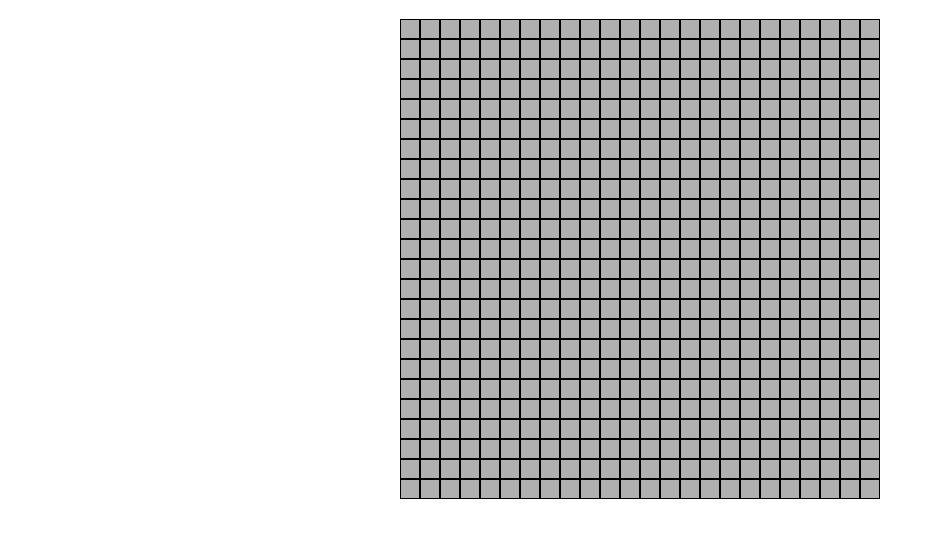
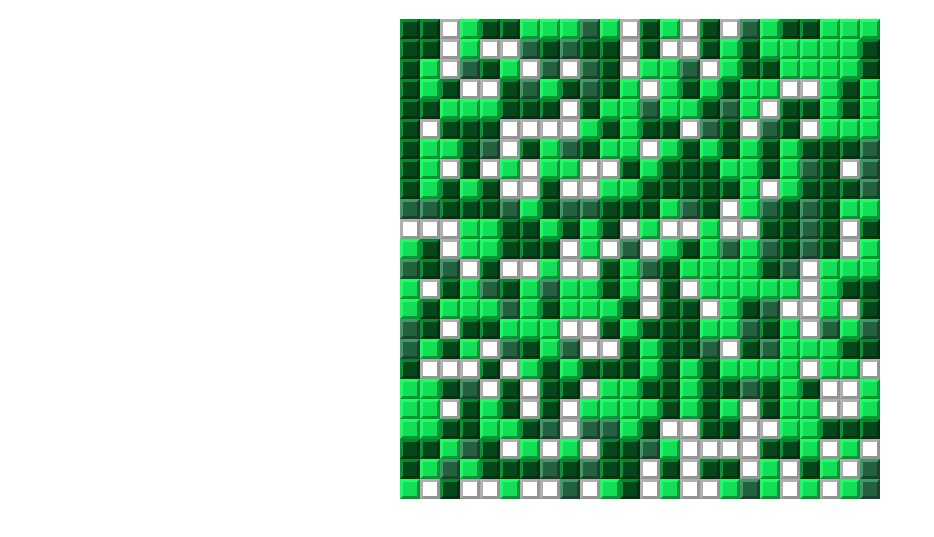
Before and after one commit to terrablood/catan_like_game_projekt-szinezeshiba, a plain HTML site: page index.html in a window 1280 px wide. Shown: the part 61-598 px from the top of the page, without its empty margins (0-934 px from the left). Drawn offline with Linux system fonts and the light colour scheme.

Commit message:
szinezzzzzzzziiiiiiiiiii

```diff
--- a/script.js
+++ b/script.js
@@ -101,11 +101,26 @@ function divek_letrehozasa(x,y){
             let div = document.createElement("div");
             div.id = `${i}_${j}`;
             div.onclick = balkatt;
-            div.classList.add("mezo")
+            div.classList.toggle("mezo")
             container.appendChild(div);
         }
     }
 }// id meg kell próbálnom beilleszteni a szinezést a generáláson bélűlre!
+function divek_szinezese(map){
+
+    for (let y = 0; y < 24; y++) {
+        for (let x = 0; x < 24; x++) {
+
+            let div = document.getElementById(`${x}_${y}`);
+            let biom = map[y][x][0];
+
+            if (biom === 0) div.classList.add('mezo');
+            if (biom === 1) div.classList.add('erdo');
+            if (biom === 2) div.classList.add('hegyseg');
+            if (biom === 3) div.classList.add('mocsar');
+        }
+    }
+}
 function randommapgen(){
     let a = biomok();
     let biomokk = keveres(a);// ez dönti el hogy melyik biomból menyi van és hol
@@ -268,5 +283,6 @@ function mitteszel()
 
 divek_letrehozasa(24,24);
 let map = randommapgen();
+divek_szinezese(map);
 let claimlista = claimlist();
 let nyersanyaglista = resourcelist();
--- a/style.css
+++ b/style.css
@@ -5,15 +5,7 @@
     justify-content: center;
 }
 
-.container div{
-    background-color: #B0B0B0;
-    transition: .2s;
-    text-align: center;
-    font-family: 'Courier New', Courier, monospace;
-    font-weight: bold;
-    border: 1px solid black;
 
-}
 .container div:hover{
     background-color: #F0A0A0;
     border-top-color: #F0C0C0;
```
